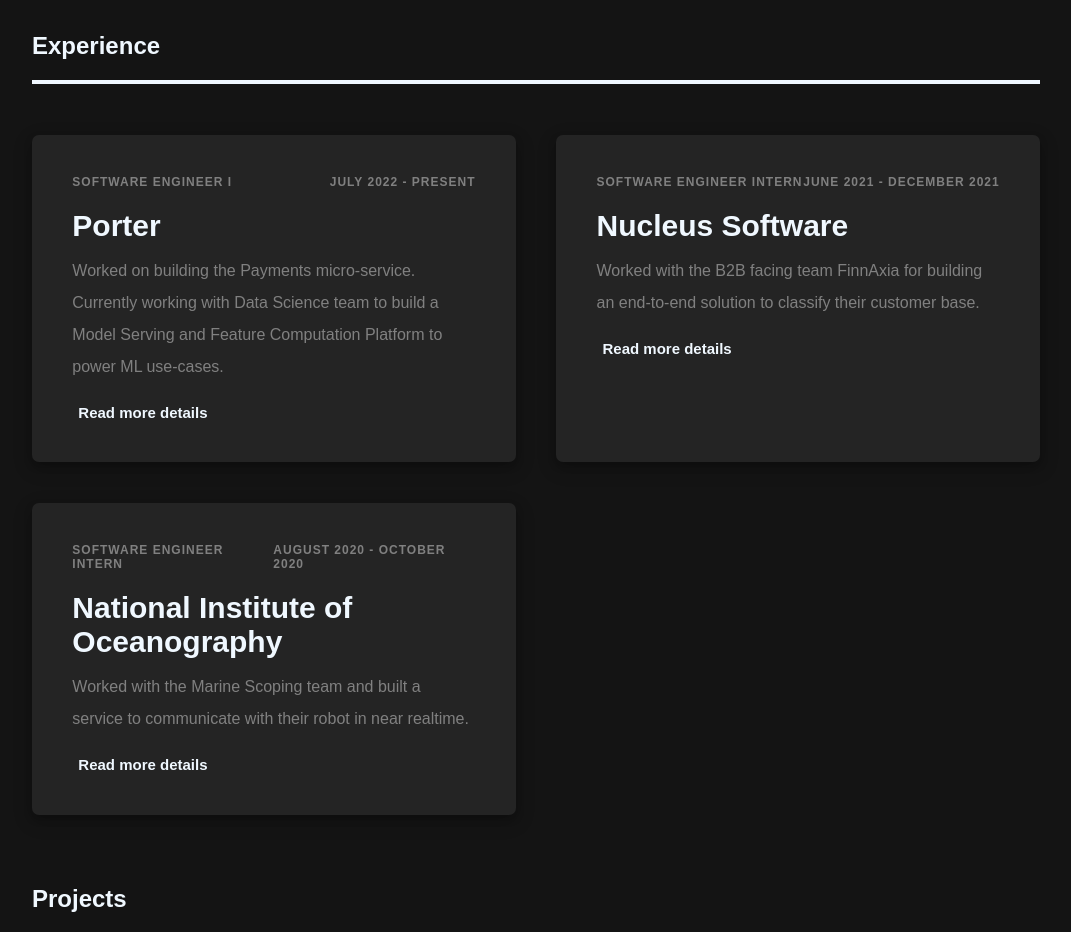
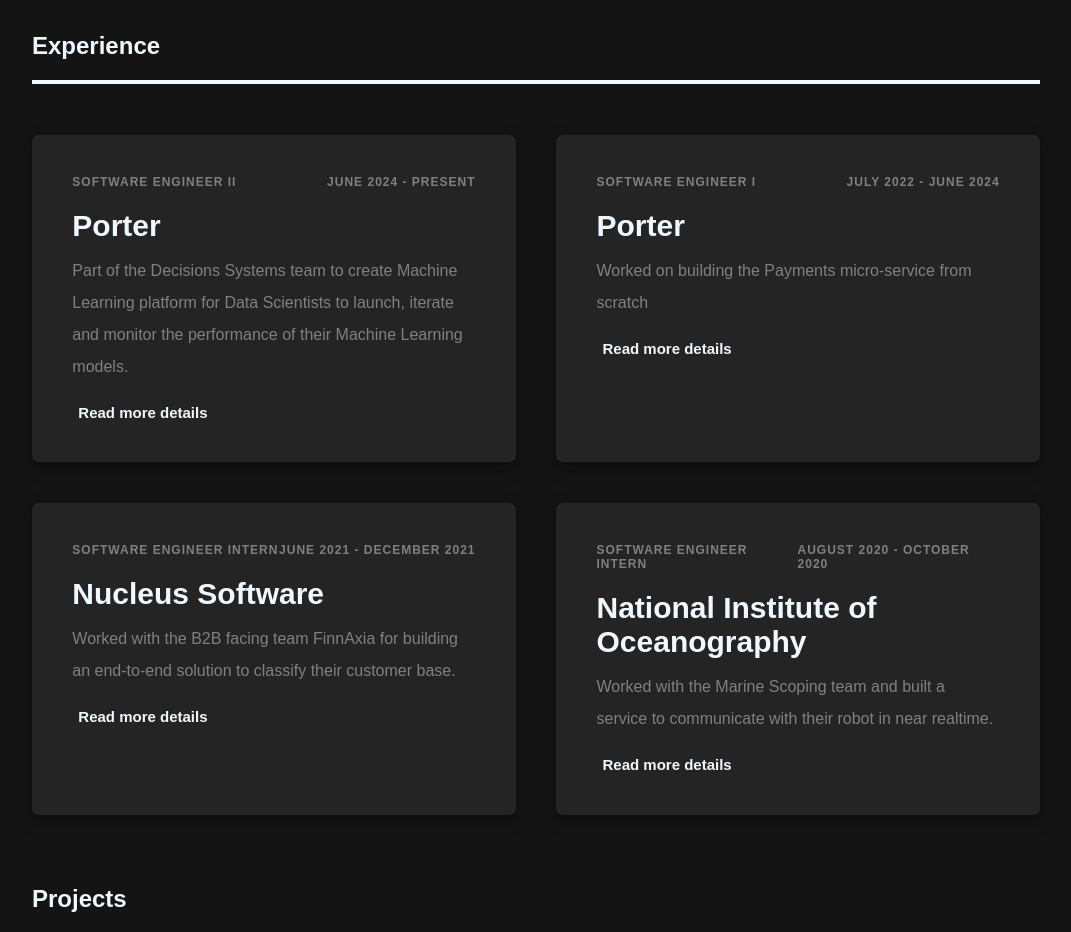
Before and after one commit to Saumya-Bhatt/Saumya-Bhatt.github.io, a React (Create React App) app: page / in a window 1280 px wide. Shown: the part 940-1872 px from the top of the page, without its empty margins (104-1175 px from the left). Built offline with nearby package versions, Linux system fonts and the light colour scheme.

Commit message:
Updated resume

```diff
--- a/src/resume/resumeData.js
+++ b/src/resume/resumeData.js
@@ -49,14 +49,26 @@
             company: 'Porter',
             link: 'https://porter.in/',
             location: 'Bengaluru, Karnataka',
-            duration: 'July 2022 - Present',
+            duration: 'June 2024 - Present',
+            title: 'Software Engineer II',
+            summary: 'Part of the Decisions Systems team to create Machine Learning platform for Data Scientists to launch, iterate and monitor the performance of their Machine Learning models.',
+            description: [
+                "Built the model serving platform that powers the matchmaking service by ranking drivers based on 100 different features with a p95 latency of 250ms and handles 2-3 Lakh requests per day.",
+                "Worked on setting up the framework for Data Scientists to define features for offline and online queries using a python-based DSL. This brought down TAT of deploying ML models from 1.5 month to 2 weeks",
+                "Part of the squad to migrate the services at Porter from AWS to GCP which helped cut infra cost by 30%"
+            ]
+        },
+        {
+            company: 'Porter',
+            link: 'https://porter.in/',
+            location: 'Bengaluru, Karnataka',
+            duration: 'July 2022 - June 2024',
             title: 'Software Engineer I',
-            summary: 'Worked on building the Payments micro-service. Currently working with Data Science team to build a Model Serving and Feature Computation Platform to power ML use-cases.',
+            summary: 'Worked on building the Payments micro-service from scratch',
             description: [
                 "Built the payments microservice in Kotlin which currently processes 82% of all online transactions at the Porter with an uptime of 99.5%",
                 "Implemented dynamic switching between different Payment Gateways based on User Profile and region to improve payment success rate from 74% to 87%.",
-                "Built the model serving platform that powers the matchmaking service by ranking drivers based on 100 different features with a p95 latency of 250ms and handles 2-3 Lakh requests per day.",
-                "Building the feature computation layer on top of Apache Kafka and Spark that manages offline and online features of drivers."
+                "Built the model serving platform that powers the matchmaking service by ranking drivers based on 100 different features with a p95 latency of 250ms and handles 2-3 Lakh requests per day."
             ]
         },
         {
```
Also changed, not shown: 1 other file (tests, documents, lock files or other folders).
